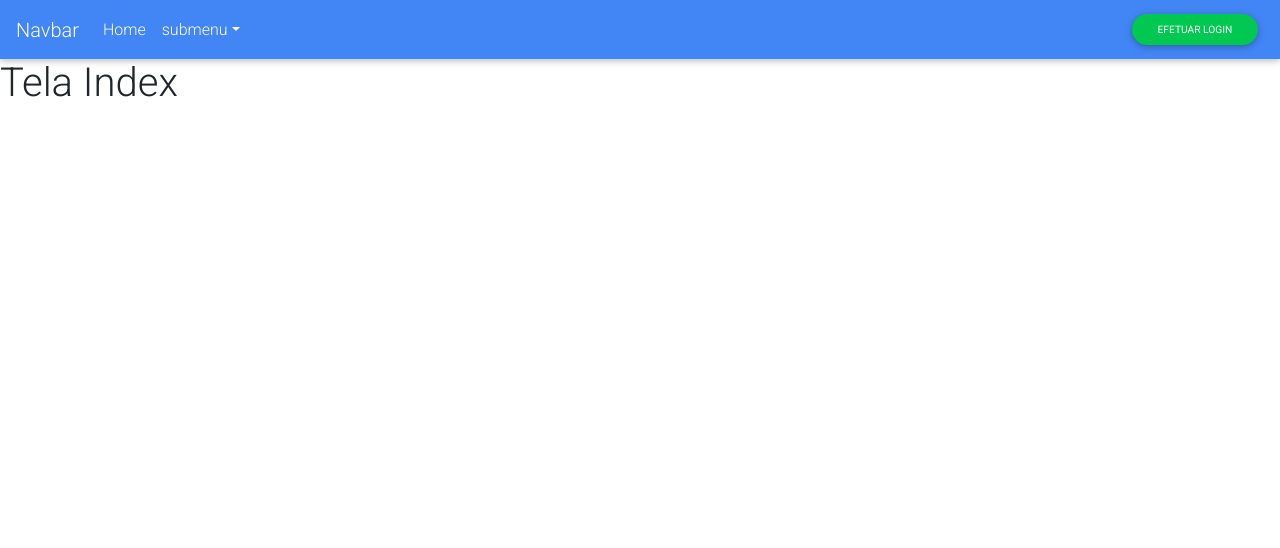
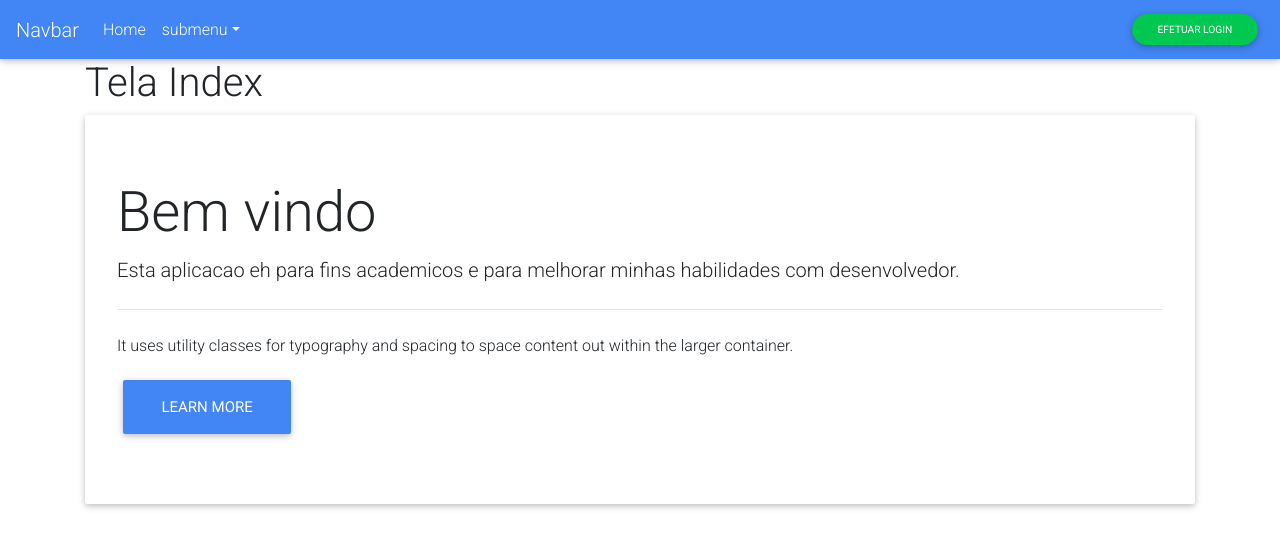
Before and after one commit to MauricioNogueira/annotation, a React (Create React App) app: page / in a window 1280 px wide. Shown: the top 548 px of the page. Built offline with nearby package versions, Linux system fonts and the light colour scheme.

Commit message:
Modificando componente FormModal e criando component JumbotronBasic

```diff
--- a/src/componente/FormModal.jsx
+++ b/src/componente/FormModal/BoxFormModal.jsx
@@ -1,8 +1,17 @@
 import React, {Component} from 'react';
 import {Link} from 'react-router-dom';
 import $ from 'jquery';
+import { connect } from 'react-redux';
+import { stateProps } from '../../redux/functionConnect';
+import FormLogin from './FormLogin';
+import FormRegister from './FormRegister';
 
 class FormModal extends Component {
+
+    constructor(props) {
+        super();
+        this.host = props.host_api;
+    }
 
     registrarUsuario (event) {
         event.preventDefault();
@@ -12,7 +21,7 @@ class FormModal extends Component {
         let newData = this.formatData(dadosForm);
 
         $.ajax({
-            url: 'http://annotation_api.test/api/v2/registrar',
+            url: this.host+'/api/v2/registrar',
             type: 'post',
             dataType: 'json',
             data: {...newData},
@@ -78,17 +87,7 @@ class FormModal extends Component {
                                         <h3 className="modal-title w-100 dark-grey-text font-weight-bold my-3" id="myModalLabel"><strong>Login</strong></h3>
                                     </div>
                                     <div className="modal-body mx-4">
-                                        <div>
-                                            <label htmlFor="login">Login</label>
-                                            <input id="login" className="form-control" type="text" name="login" />
-                                        </div>
-                                        <div>
-                                            <label htmlFor="senha">Senha</label>
-                                            <input id="senha" className="form-control" type="password" name="password" />
-                                        </div>
-                                        <div className="text-center mb-3 mt-3">
-                                            <button style={{ color: 'white' }} type="button" className="btn blue-gradient btn-block btn-rounded z-depth-1a">Entrar</button>
-                                        </div>
+                                        <FormLogin />
                                         { redesSociais }
                                     </div>
                                     <div className="modal-footer mx-5 pt-3 mb-1">
@@ -100,33 +99,7 @@ class FormModal extends Component {
                                     <div className="modal-header text-center">
                                         <h3 className="modal-title w-100 dark-grey-text font-weight-bold my-3" id="myModalLabel"><strong>Registrar</strong></h3>
                                     </div>
-                                    <form id="form-registrar">
-                                        <div className="modal-body mx-4">
-                                            <div>
-                                                <label htmlFor="nome-register">Nome</label>
-                                                <input id="nome-register" className="form-control" type="text" name="nome" />
-                                            </div>
-                                            <div>
-                                                <label htmlFor="login-register">Login</label>
-                                                <input id="login-register" className="form-control" type="text" name="login" />
-                                            </div>
-                                            <div>
-                                                <label htmlFor="email-register">Email</label>
-                                                <input id="email-register" className="form-control" type="email" name="email" />
-                                            </div>
-                                            <div>
-                                                <label htmlFor="password-register">Password</label>
-                                                <input id="password-register" className="form-control" type="password" name="password" />
-                                            </div>
-                                            <div>
-                                                <label htmlFor="password-register">Confirmar senha</label>
-                                                <input id="password-confirmation" className="form-control" type="password" name="password_confirmation" />
-                                            </div>
-                                            <div className="text-center mb-3 mt-3">
-                                                <button onClick={this.registrarUsuario.bind(this)} type="button" className="btn blue-gradient btn-block btn-rounded z-depth-1a">Criar</button>
-                                            </div>
-                                        </div>
-                                    </form>
+                                    <FormRegister registrarUsuario={this.registrarUsuario.bind(this)} />
                                     <div className="modal-footer mx-5 pt-3 mb-1">
                                         <p className="font-small grey-text d-flex justify-content-end">Não é um membro? <Link className="blue-text ml-1" to="/teste1">
                                             Criar conta</Link></p>
@@ -164,4 +137,4 @@ export class BotaoModalForm extends Component {
     }
 }
 
-export default FormModal;
+export default connect(stateProps)(FormModal);
--- /dev/null
+++ b/src/componente/FormModal/FormLogin.jsx
@@ -0,0 +1,26 @@
+import React, { Component } from 'react';
+
+export default class FormLogin extends Component {
+
+    efetuarLogin(event) {
+        event.preventDefault();
+    }
+
+    render() {
+        return (
+            <form>
+                <div>
+                    <label htmlFor="login">Login</label>
+                    <input id="login" className="form-control" type="text" name="login" />
+                </div>
+                <div>
+                    <label htmlFor="senha">Senha</label>
+                    <input id="senha" className="form-control" type="password" name="password" />
+                </div>
+                <div className="text-center mb-3 mt-3">
+                    <button onClick={this.efetuarLogin.bind(this)} style={{ color: 'white' }} type="button" className="btn blue-gradient btn-block btn-rounded z-depth-1a">Entrar</button>
+                </div>
+            </form>
+        );
+    }
+}
--- /dev/null
+++ b/src/componente/FormModal/FormRegister.jsx
@@ -0,0 +1,35 @@
+import React, { Component } from 'react';
+
+export default class FormRegister extends Component {
+    render() {
+        return (
+            <form id="form-registrar">
+                <div className="modal-body mx-4">
+                    <div>
+                        <label htmlFor="nome-register">Nome</label>
+                        <input id="nome-register" className="form-control" type="text" name="nome" />
+                    </div>
+                    <div>
+                        <label htmlFor="login-register">Login</label>
+                        <input id="login-register" className="form-control" type="text" name="login" />
+                    </div>
+                    <div>
+                        <label htmlFor="email-register">Email</label>
+                        <input id="email-register" className="form-control" type="email" name="email" />
+                    </div>
+                    <div>
+                        <label htmlFor="password-register">Password</label>
+                        <input id="password-register" className="form-control" type="password" name="password" />
+                    </div>
+                    <div>
+                        <label htmlFor="password-register">Confirmar senha</label>
+                        <input id="password-confirmation" className="form-control" type="password" name="password_confirmation" />
+                    </div>
+                    <div className="text-center mb-3 mt-3">
+                        <button onClick={this.props.registrarUsuario} type="button" className="btn blue-gradient btn-block btn-rounded z-depth-1a">Criar</button>
+                    </div>
+                </div>
+            </form>
+        );
+    }
+}
--- /dev/null
+++ b/src/componente/JumbotronBasic.jsx
@@ -0,0 +1,26 @@
+import React from 'react';
+
+const Jumbotron = (props) => {
+    console.log(props);
+    let extra = null;
+
+    if (props.isExtra) {
+        extra = (
+            <span>
+                <hr className="my-4" />
+                <p>{ props.textoExtra }</p>
+                <a className="btn btn-primary btn-lg" href="#" role="button">Learn more</a>
+            </span>
+        );
+    }
+
+    return (
+        <div className="jumbotron">
+            <h2 className="display-4">{ props.titulo }</h2>
+            <p className="lead">{ props.texto }</p>
+            { extra }
+        </div>
+    );
+}
+
+export default Jumbotron;
--- a/src/redux/reducers.js
+++ b/src/redux/reducers.js
@@ -1,12 +1,15 @@
 const states = {
-    authenticated: false
+    authenticated: false,
+    host_api: 'http://192.168.0.17/annotation_api/public'
 }
 
 export const actions = (state = states, action) => {
 
     switch (action.type) {
         case "IS_AUTH":
-            console.log(state, "Entrou");
+            return state;
+        case "HOST":
+            action.host = state.host_api;
             return state;
         default:
             return state;
--- a/src/view/IndexView.jsx
+++ b/src/view/IndexView.jsx
@@ -1,10 +1,18 @@
 import React, {Component} from 'react';
+import Jumbotron from '../componente/JumbotronBasic';
 
 class IndexView extends Component {
     render() {
         return (
             <div>
-                <h1>Tela Index</h1>
+                <div className="container">
+                    <h1>Tela Index</h1>
+                    <Jumbotron
+                        titulo="Bem vindo"
+                        isExtra={true}
+                        texto="Esta aplicacao eh para fins academicos e para melhorar minhas habilidades com desenvolvedor."
+                        textoExtra="It uses utility classes for typography and spacing to space content out within the larger container." />
+                </div>
             </div>
         );
     }
--- a/src/view/template/NavbarTemplate.jsx
+++ b/src/view/template/NavbarTemplate.jsx
@@ -1,6 +1,6 @@
 import React, {Component} from 'react';
 import {Navbar, NavLinkLeft, NavLinkRigth, NavLink, DropDownLink, DropLink} from '../../componente/Navbar';
-import FormModal, {BotaoModalForm} from '../../componente/FormModal';
+import FormModal, {BotaoModalForm} from '../../componente/FormModal/BoxFormModal';
 
 export default class NavbarTemplate extends Component {
     render() {
```
